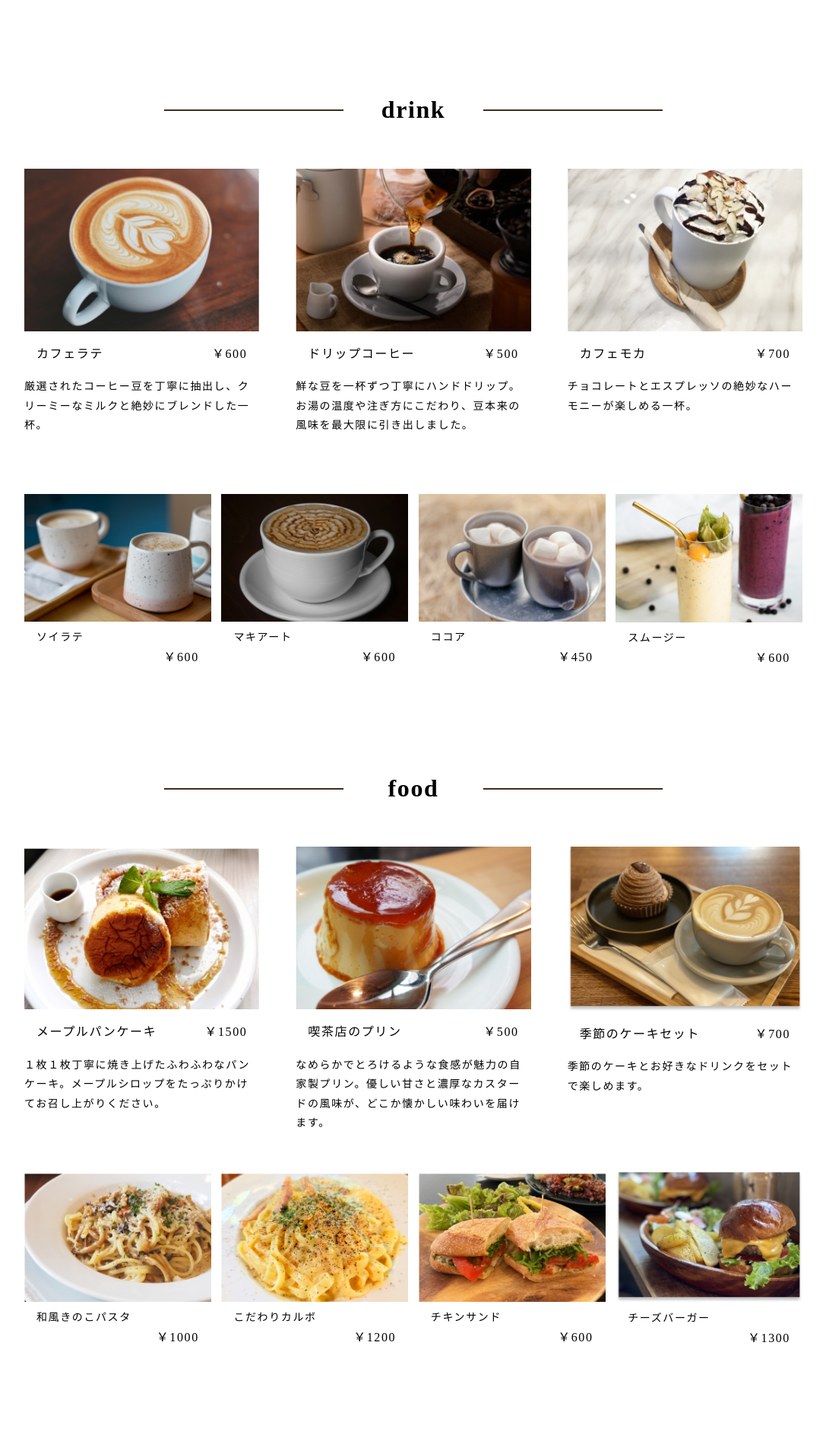
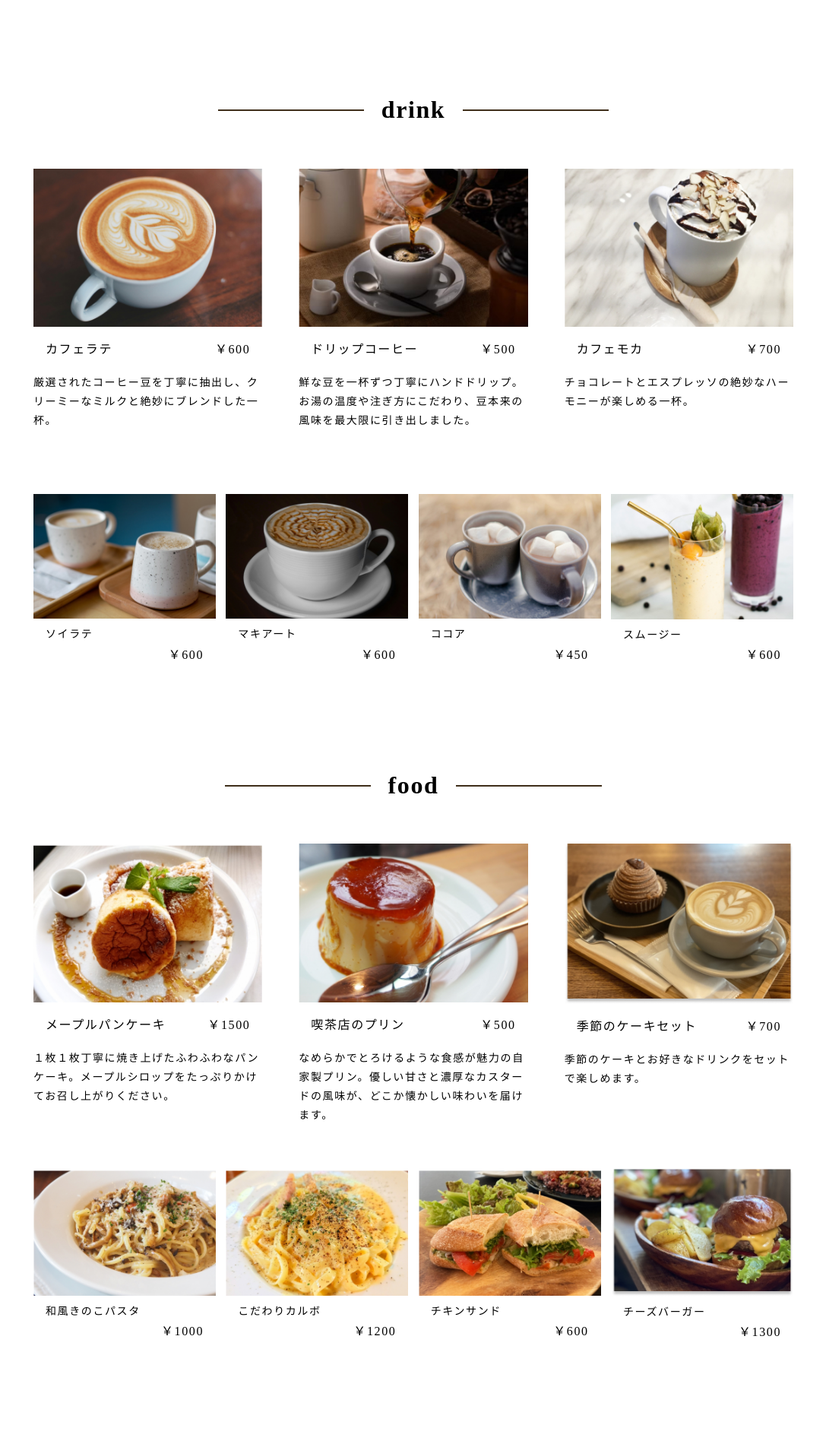
Before and after one commit to koni-ken/Cafe_Lelien, a PHP site: page /menu.html in a window 1280 px wide. Shown: the part 404-2308 px from the top of the page at 76% size, without its empty margins (96-1183 px from the left). After the commit the page ends 2162 px from the top, so only its background shows below. Run offline with PHP 8.4, Linux system fonts and the light colour scheme.

Commit message:
メニューページレスポンシブ

```diff
--- a/src/css/style.css
+++ b/src/css/style.css
@@ -235,12 +235,23 @@ body {
   width: 100%;
   height: 400px;
   position: relative;
+  object-fit: contain;
 }
 .menu-kv-img{
   height: 100%;
 }
+@media screen and (max-width: 768px) {
+  .menu-kv{
+    height: 320px;
+  }
+}
 .menu-inner{
-  margin: 0 10%;
+  margin: 0 140px;
+}
+@media screen and (max-width: 768px) {
+  .menu-inner{
+    margin: 0 16px;
+  }
 }
 .menu-kv-txt{
   color: #FFFFFF;
@@ -252,51 +263,41 @@ body {
   transform: translate(-50%,-50%);
 }
 .m_sec-ttl{
+  display: flex;
+  align-items: center;
+  justify-content: center;
   font-size: 32px;
   font-weight: bold;
-  text-align: center;
-  position: relative;
   margin-top: 120px;
   margin-bottom: 48px;
 }
 @media screen and (max-width: 768px) {
   .m_sec-ttl{
-    text-align: left;
+    justify-content: left;
   }
 }
 .m_sec-ttl::before,
 .m_sec-ttl::after{
+  border-top: 2px solid var(--primary-color);
   content: "";
-  position: absolute;
-  top: 50%;
-  transform: translateY(-50%);
-  height: 2px;
-  background: var(--primary-color);
+  width: 6em;
 }
-
-  .m_sec-ttl::before,
-  .m_sec-ttl::after {
-    width: 23%;
-
-  }
-  .m_sec-ttl::before {
-    left: 18%;
-  }
-  .m_sec-ttl::after {
-    right: 18%;
-  }
-
-
+.m_sec-ttl::before{
+  margin-right: 0.7em;
+}
 @media screen and (max-width: 768px) {
   .m_sec-ttl::before{
     display: none;
   }
+}
+.m_sec-ttl::after{
+  margin-left: 0.7em;
+}
+@media screen and (max-width: 768px) {
   .m_sec-ttl::after{
-    left: 18%;
-    width: 60%;
+    width: 20em;
   }
 }
-
 .menu-list{
   display: flex;
   justify-content: space-between;
@@ -304,10 +305,29 @@ body {
   gap: 48px;
   margin-bottom: 48px;
 }
+@media screen and (max-width: 1024px) {
+  .menu-list{
+    gap: 24px;
+  }
+}
+@media screen and (max-width: 768px) {
+  .menu-list{
+    display: block;
+  }
+}
 .menu-item{
   width: 33%;
   height: 380px;
 
+}
+@media screen and (max-width: 768px) {
+  .menu-item{
+    width: 100%;
+    margin-bottom: 48px;
+  }
+  .menu-item:last-child{
+    margin-bottom: 0;
+  }
 }
 .menu-img{
   width: 100%;
@@ -317,6 +337,15 @@ body {
   display: flex;
   justify-content: space-between;
   padding: 16px;
+}
+@media screen and (max-width: 1100px) {
+  .menu-txt-box{
+    display: block;
+    padding: 16px 0;
+  }
+  .menu-price{
+    text-align: right;
+  }
 }
 .menu-dtl{
   font-size: 14px;
@@ -329,16 +358,33 @@ body {
   align-items: center;
   margin-bottom: 120px;
 }
+@media screen and (max-width: 768px) {
+  .other-menu-list{
+    flex-wrap: wrap;
+
+  }
+}
 .other-menu-item{
   width: 24%;
   gap: 16px;
+}
+@media screen and (max-width: 768px) {
+  .other-menu-item{
+    width: 48%;
+    height: 100%;
+  }
+  .menu-img-box{
+    width: 100%;
+  }
 }
 .other-menu-txt-box{
   padding: 8px 16px;
 }
 .other-menu-name{
   font-size: 14px;
+  white-space: nowrap;
 }
+
 .other-menu-price{
   text-align: right;
 }
--- a/src/menu.html
+++ b/src/menu.html
@@ -218,6 +218,5 @@
 
    </div> <!-- menu-inner -->
 
-
   </body>
 </html>
```
